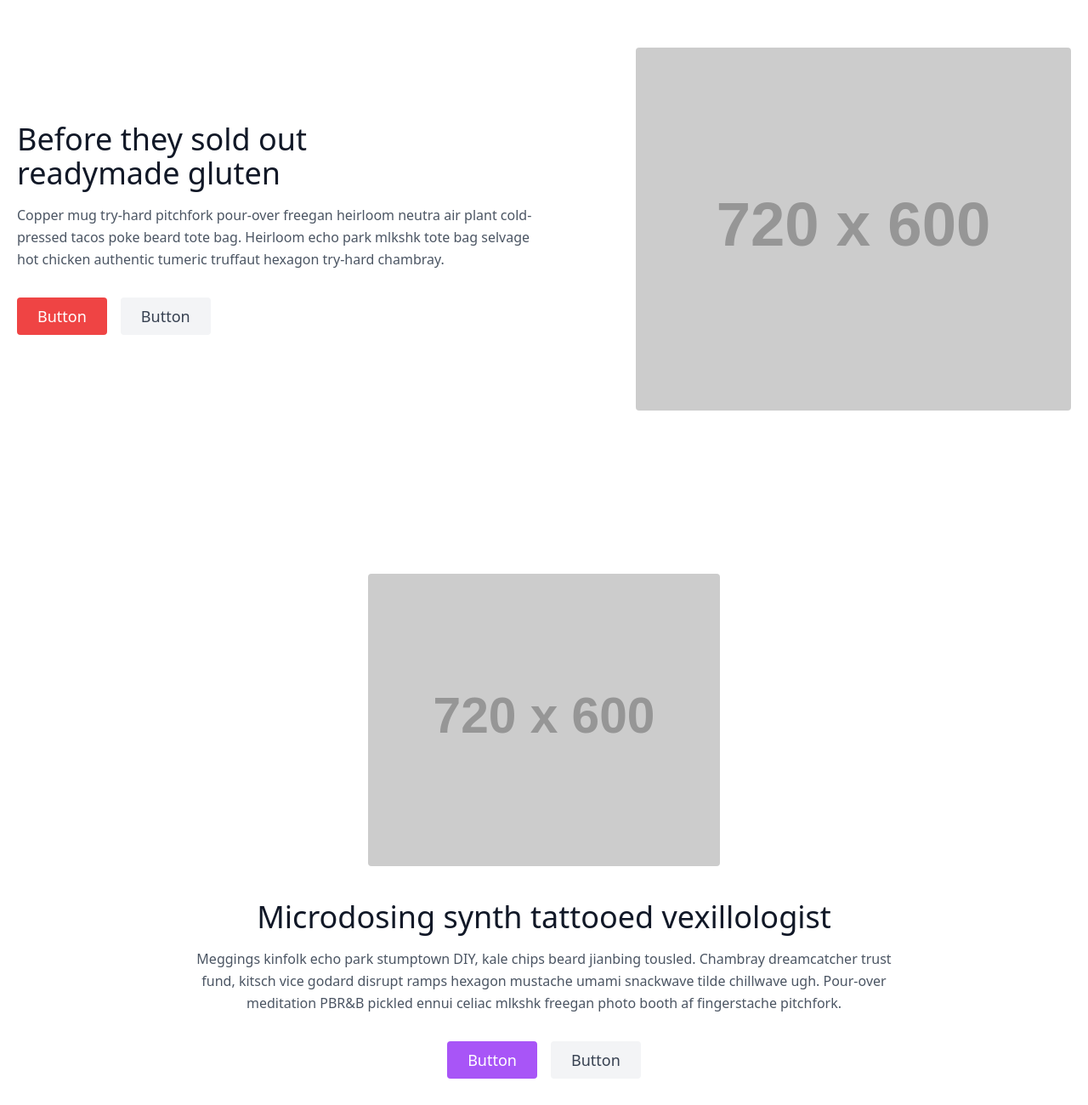
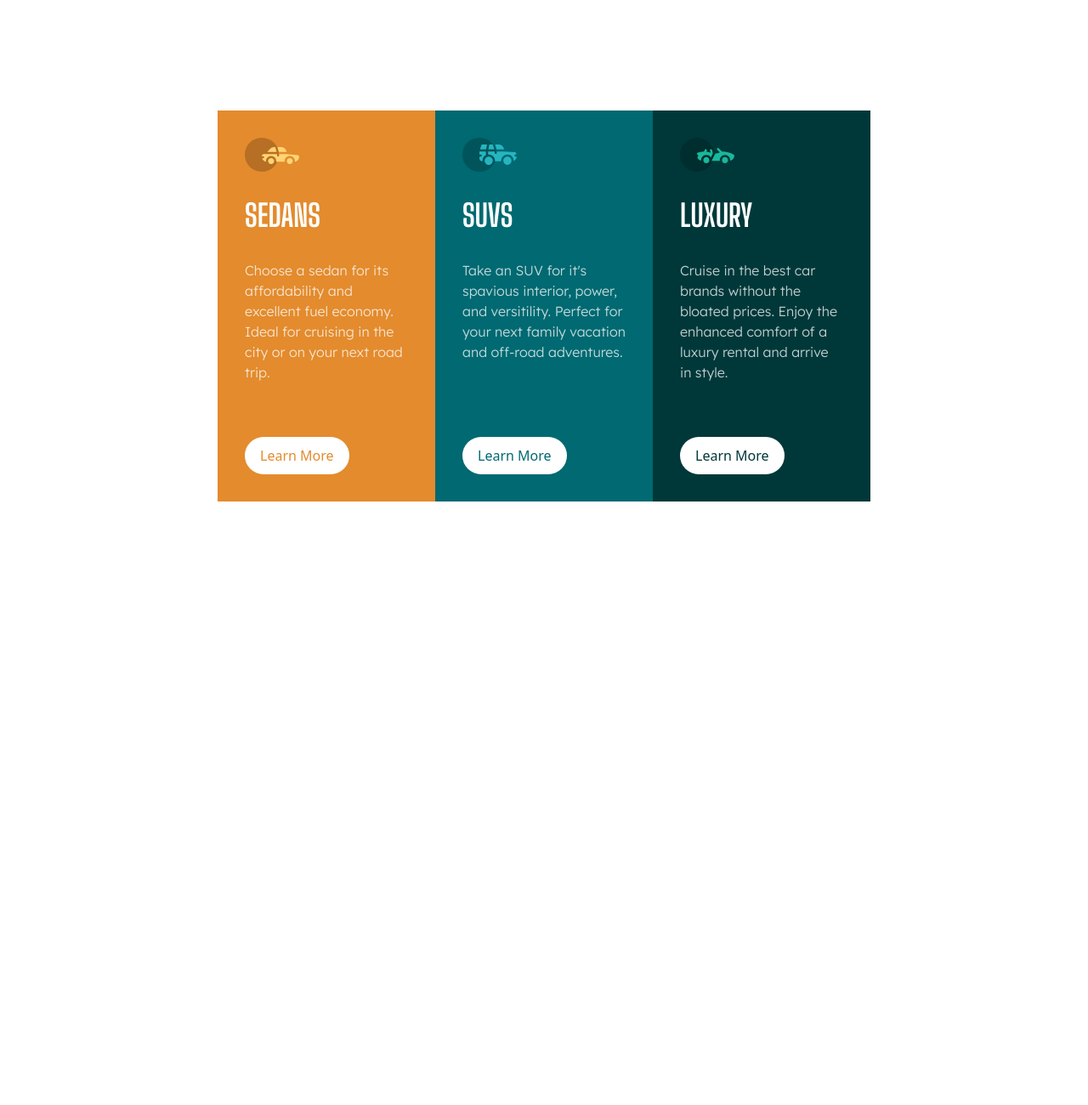
Before and after one commit to clydehenry3/3-Column-Solution, a website: page public/index.html in a window 1280 px wide. Shown: the part 40-1340 px from the top of the page at 85% size. After the commit the page ends 800 px from the top, so only its background shows below. Drawn offline with Linux system fonts and the light colour scheme; placeholder pictures from the web are drawn by us.

Commit message:
3CS Final Solution

```diff
--- a/public/index.html
+++ b/public/index.html
@@ -3,88 +3,100 @@
   <head>
     <meta charset="UTF-8" />
     <meta name="viewport" content="width=device-width, initial-scale=1.0" />
-    <title>3CS</title>
+    <link
+      rel="icon"
+      type="image/png"
+      sizes="32x32"
+      href="./images/favicon-32x32.png"
+    />
+    <title>3-Column Component Card</title>
+    <link rel="preconnect" href="https://fonts.googleapis.com" />
+    <link rel="preconnect" href="https://fonts.gstatic.com" crossorigin />
+    <link
+      href="https://fonts.googleapis.com/css2?family=Big+Shoulders+Display:wght@100..900&family=Lexend+Deca:wght@100..900&display=swap"
+      rel="stylesheet"
+    />
     <link rel="stylesheet" href="style.css" />
-    <!-- npx tailwindcss -i ./src/input.css -o ./public/style.css --watch -->
   </head>
-  <body>
-    <section class="text-gray-600 body-font">
-      <div
-        class="container mx-auto flex px-5 py-24 md:flex-row flex-col items-center"
-      >
-        <div
-          class="lg:flex-grow md:w-1/2 lg:pr-24 md:pr-16 flex flex-col md:items-start md:text-left mb-16 md:mb-0 items-center text-center"
-        >
-          <h1
-            class="title-font sm:text-4xl text-3xl mb-4 font-medium text-gray-900"
+  <body class="flex items-center justify-center h-screen bg-white">
+    <!-- CARD -->
+    <div class="flex flex-row">
+      <!-- CAR SECTION -->
+      <!-- Sedan -->
+      <div class="bg-primary-orange w-64 p-8 space-y-16">
+        <div class="space-y-8">
+          <img src="./images/icon-sedans.svg" />
+          <div
+            class="font-big-shoulders text-4xl text-white uppercase font-bold"
           >
-            Before they sold out <br class="hidden lg:inline-block" />readymade
-            gluten
-          </h1>
-          <p class="mb-8 leading-relaxed">
-            Copper mug try-hard pitchfork pour-over freegan heirloom neutra air
-            plant cold-pressed tacos poke beard tote bag. Heirloom echo park
-            mlkshk tote bag selvage hot chicken authentic tumeric truffaut
-            hexagon try-hard chambray.
-          </p>
-          <div class="flex justify-center">
-            <button
-              class="inline-flex text-white bg-red-500 border-0 py-2 px-6 focus:outline-none hover:bg-indigo-600 rounded text-lg"
-            >
-              Button
-            </button>
-            <button
-              class="ml-4 inline-flex text-gray-700 bg-gray-100 border-0 py-2 px-6 focus:outline-none hover:bg-gray-200 rounded text-lg"
-            >
-              Button
-            </button>
+            Sedans
+          </div>
+          <div
+            class="font-lexend-deca font-light text-base text-neutral-transparentWhite"
+          >
+            Choose a sedan for its affordability and excellent fuel economy.
+            Ideal for cruising in the city or on your next road trip.
           </div>
         </div>
-        <div class="lg:max-w-lg lg:w-full md:w-1/2 w-5/6">
-          <img
-            class="object-cover object-center rounded"
-            alt="hero"
-            src="https://dummyimage.com/720x600"
-          />
-        </div>
+        <button
+          <button
+          class="bg-white text-primary-orange py-2 px-4 rounded-full border-2 border-transparent hover:border-white hover:bg-primary-orange hover:text-neutral-transparentWhite"
+        >
+          Learn More
+        </button>
       </div>
-    </section>
-    <section class="text-gray-600 body-font">
-      <div
-        class="container mx-auto flex px-5 py-24 items-center justify-center flex-col"
-      >
-        <img
-          class="lg:w-2/6 md:w-3/6 w-5/6 mb-10 object-cover object-center rounded"
-          alt="hero"
-          src="https://dummyimage.com/720x600"
-        />
-        <div class="text-center lg:w-2/3 w-full">
-          <h1
-            class="title-font sm:text-4xl text-3xl mb-4 font-medium text-gray-900"
+      <div class="bg-primary-darkCyan w-64 p-8 space-y-16">
+        <!-- SUVS -->
+        <div class="space-y-8">
+          <img src="images/icon-suvs.svg" />
+          <div
+            class="font-big-shoulders text-4xl text-white uppercase font-bold"
           >
-            Microdosing synth tattooed vexillologist
-          </h1>
-          <p class="mb-8 leading-relaxed">
-            Meggings kinfolk echo park stumptown DIY, kale chips beard jianbing
-            tousled. Chambray dreamcatcher trust fund, kitsch vice godard
-            disrupt ramps hexagon mustache umami snackwave tilde chillwave ugh.
-            Pour-over meditation PBR&amp;B pickled ennui celiac mlkshk freegan
-            photo booth af fingerstache pitchfork.
-          </p>
-          <div class="flex justify-center">
-            <button
-              class="inline-flex text-white bg-purple-500 border-0 py-2 px-6 focus:outline-none hover:bg-purple-600 rounded text-lg"
-            >
-              Button
-            </button>
-            <button
-              class="ml-4 inline-flex text-gray-700 bg-gray-100 border-0 py-2 px-6 focus:outline-none hover:bg-gray-200 rounded text-lg"
-            >
-              Button
-            </button>
+            SUVS
+          </div>
+          <div
+            class="font-lexend-deca font-light text-neutral-transparentWhite text-base pb-6"
+          >
+            Take an SUV for it's spavious interior, power, and versitility.
+            Perfect for your next family vacation and off-road adventures.
           </div>
         </div>
+        <button
+          class="bg-white text-primary-darkCyan py-2 px-4 rounded-full border-2 border-transparent hover:border-white hover:bg-primary-darkCyan hover:text-neutral-transparentWhite"
+        >
+          Learn More
+        </button>
       </div>
-    </section>
+      <div class="bg-primary-veryDarkCyan w-64 p-8 space-y-16">
+        <!-- Luxury -->
+        <div class="space-y-8">
+          <img src="images/icon-luxury.svg" />
+          <div
+            class="font-big-shoulders text-4xl text-white uppercase font-bold"
+          >
+            Luxury
+          </div>
+          <div
+            class="font-lexend-deca font-light text-base text-neutral-transparentWhite"
+          >
+            Cruise in the best car brands without the bloated prices. Enjoy the
+            enhanced comfort of a luxury rental and arrive in style.
+          </div>
+        </div>
+        <button
+          class="bg-white text-primary-veryDarkCyan py-2 px-4 rounded-full border-2 border-transparent hover:border-white hover:bg-primary-veryDarkCyan hover:text-neutral-transparentWhite"
+        >
+          Learn More
+        </button>
+      </div>
+    </div>
+
+    <!-- <div class="attribution">
+      Challenge by
+      <a href="https://www.frontendmentor.io?ref=challenge" target="_blank"
+        >Frontend Mentor</a
+      >. Coded by
+      <a href="https://github.com/clydehenry3">Clyde Forland III</a>.
+    </div> -->
   </body>
 </html>
--- a/tailwind.config.js
+++ b/tailwind.config.js
@@ -2,7 +2,29 @@
 module.exports = {
   content: ["./public/**/*.{html,js}"],
   theme: {
-    extend: {},
+    extend: {
+      colors: {
+        primary: {
+          orange: "#e38b2d", // Bright orange
+          darkCyan: "#006971", // Dark cyan
+          veryDarkCyan: "#00383a", // Very dark cyan
+        },
+        neutral: {
+          transparentWhite: "rgba(255, 255, 255, 0.75)", // Transparent white
+          lightGray: "#f2f2f2", // Very light gray
+        },
+      },
+      fontFamily: {
+        "big-shoulders": ['"Big Shoulders Display"', "sans-serif"],
+        "lexend-deca": ['"Lexend Deca"', "sans-serif"],
+      },
+      fontWeight: {
+        "extra-light": 100,
+        light: 300,
+        normal: 400,
+        bold: 700,
+      },
+    },
   },
   plugins: [],
 };
```
Also changed, not shown: README.MD (added), public/images/favicon-32x32.png (added), public/images/icon-luxury.svg (added), public/images/icon-sedans.svg (added), public/images/icon-suvs.svg (added), public/style.css.
